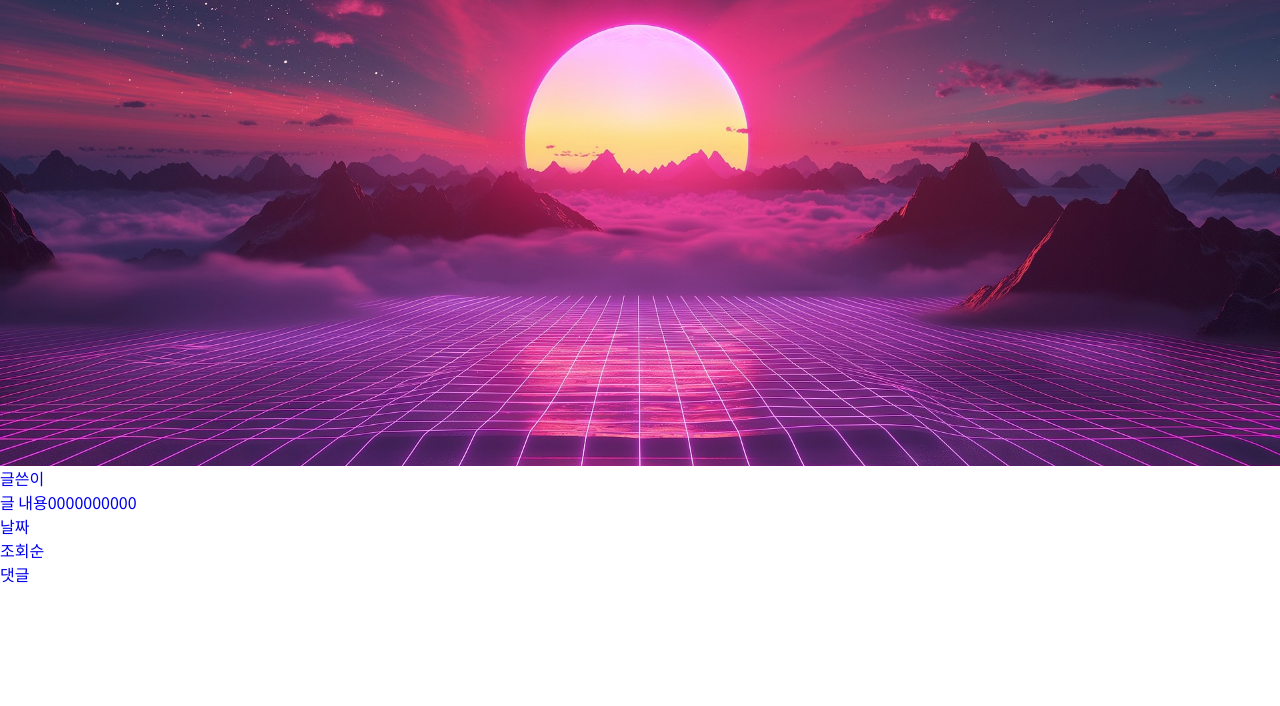
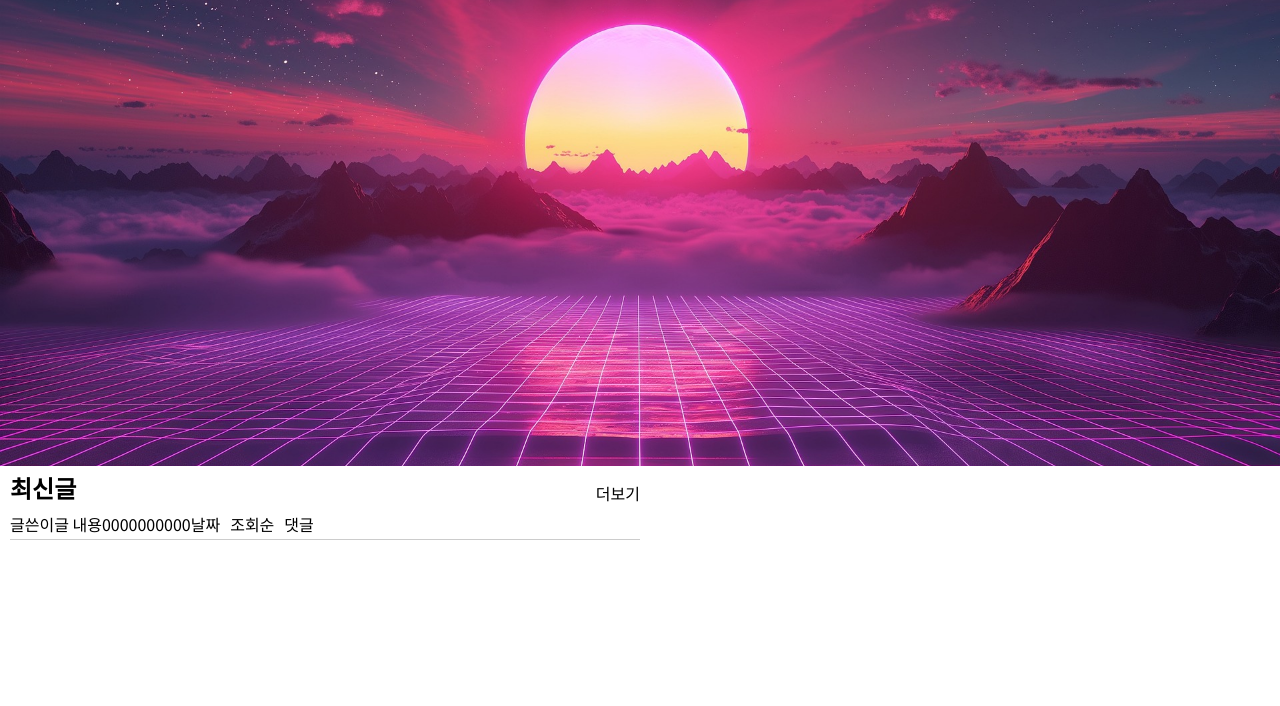
Before and after one commit to spicygoseonmin/diary_friends, a plain HTML site: page index.html in a window 1280 px wide. Shown: the part 94-800 px from the top of the page. Drawn offline with Linux system fonts and the light colour scheme.

Commit message:
포스트 최신글 영역 수정 및 레이아웃 설정

```diff
--- a/css/header.css
+++ b/css/header.css
@@ -96,6 +96,9 @@
 }
 
 /* 헤더 아이콘 메뉴 */
+.main_login > a{
+  color: #fff;
+}
 .i_m {
   background-color: rgba(0, 0, 0, 0);
 }
--- a/css/new_post.css
+++ b/css/new_post.css
@@ -1,2 +1,42 @@
 @charset "utf-8";
-.n_m_wrap_ul{}
+
+
+.post_zone {
+  position: relative;
+  display: block;
+}
+.post_zone > .inner {
+  display: flex;
+  justify-content: space-between;
+}
+
+.new {
+  width: 100%;
+}
+.topic_lines {
+  width: 100%;
+}
+
+.new_title {
+  width: 100%;
+  display: flex;
+  align-items: flex-end;
+  justify-content: space-between;
+  padding: 4px 0 4px 0;
+}
+.n_m_wrap_ul > li {
+  width: 100%;
+  padding: 3px 0 3px 0;
+  border-bottom: 1px solid #ccc;
+}
+.n_u_wrap_ul {
+  width: 100%;
+  display: flex;
+}
+.n_u_wrap_ul > .post_ps > a {
+  display: flex;
+}
+.p_etx_info{
+    display: flex;
+    gap: 10px;
+}
--- a/css/style.css
+++ b/css/style.css
@@ -10,6 +10,9 @@
 
 a{
   text-decoration: none;
+  color: #000;
+  display: block;
+  position: relative;
 }
 
 .inner {
--- a/index.html
+++ b/index.html
@@ -39,7 +39,7 @@
                   <img src="images/icons/alram.png" alt="알람아이콘" />
                 </a>
               </li>
-              <li>
+              <li class="main_login">
                 <a href="login.html"> 로그인 </a>
               </li>
             </ul>
@@ -52,27 +52,40 @@
         <div class="visual">
           <img src="images/visual4.jpg" alt="비주얼이미지" />
         </div>
+        <!-- 포스트 영역 -->
+        <div class="post_zone">
           <!-- 최근글 -->
+          <div class="inner">
             <div class="new">
+              <!-- 최신글 제목 -->
+              <div class="new_title">
+                <h2>최신글</h2>
+                <a href="#">더보기</a>
+              </div>
               <!-- 전체 글 랩 -->
               <ul class="n_m_wrap_ul">
                 <!-- 낱개 랩 -->
                 <li>
                   <ul class="n_u_wrap_ul">
-                <li>
+                    <li class="writer">
                       <a href="#">글쓴이</a>
                     </li>
-                <li>
+                    <li class="post_ps">
                       <a href="#">
                         <p>글 내용0000000000</p>
+                        <div class="p_etx_info">
                           <p>날짜</p>
                           <p>조회순</p>
                           <p>댓글</p>
+                        </div>
                       </a>
                     </li>
                   </ul>
                 </li>
               </ul>
+            </div>
+            <div class="topic_lines"></div>
+          </div>
         </div>
       </div>
       <!-- 푸터  -->
```
Lines whose indentation alone changed are shown as unchanged.
